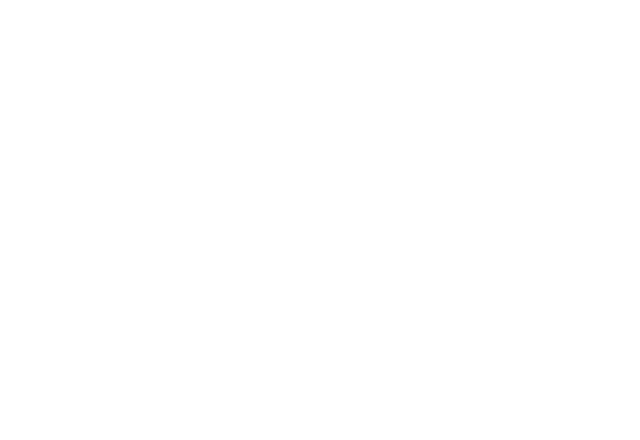
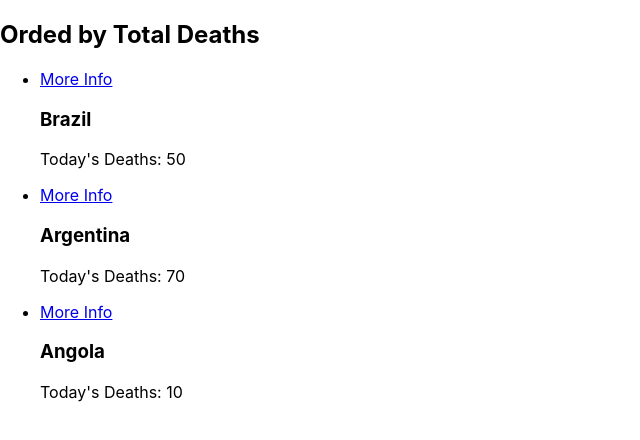
Before and after one commit to leopiresgoss/react-capstone-project, a React (Create React App) app: page / in a window 1280 px wide. Shown: the top 440 px of the page, without its empty margins (0-640 px from the left). Built offline with nearby package versions, Linux system fonts and the light colour scheme.

Commit message:
Add Homepage components

```diff
--- a/package.json
+++ b/package.json
@@ -6,6 +6,7 @@
     "@testing-library/jest-dom": "^5.16.4",
     "@testing-library/react": "^12.1.4",
     "@testing-library/user-event": "^13.5.0",
+    "prop-types": "^15.8.1",
     "react": "^18.0.0",
     "react-dom": "^18.0.0",
     "react-scripts": "5.0.0",
--- a/src/App.js
+++ b/src/App.js
@@ -1,6 +1,10 @@
+import Homepage from './pages/Homepage';
+
 function App() {
   return (
-    <div className="App" />
+    <div className="App">
+      <Homepage />
+    </div>
   );
 }
 
--- /dev/null
+++ b/src/components/Home/Countries.js
@@ -0,0 +1,37 @@
+import Country from './Country';
+
+const Countries = () => {
+  const counties = [
+    {
+      id: 1,
+      name: 'Brazil',
+      totalNewDeaths: 50,
+      totalNewCases: 200,
+    },
+    {
+      id: 2,
+      name: 'Argentina',
+      totalNewDeaths: 70,
+      totalNewCases: 300,
+    },
+    {
+      id: 3,
+      name: 'Angola',
+      totalNewDeaths: 10,
+      totalNewCases: 100,
+    },
+  ];
+
+  return (
+    <>
+      <h2>Orded by Total Deaths</h2>
+      <ul className="cards">
+        {counties.map((country) => (
+          <Country key={country.id} data={country} />
+        ))}
+      </ul>
+    </>
+  );
+};
+
+export default Countries;
--- /dev/null
+++ b/src/components/Home/Country.js
@@ -0,0 +1,25 @@
+import PropTypes from 'prop-types';
+
+const Country = ({ data }) => {
+  const { name, totalNewDeaths } = data;
+  return (
+    <li className="card">
+      <a className="details-link" href="/">More Info</a>
+      <h3>{name}</h3>
+      <p>
+        Today&apos;s Deaths:
+        {' '}
+        {totalNewDeaths}
+      </p>
+    </li>
+  );
+};
+
+Country.propTypes = {
+  data: PropTypes.shape({
+    name: PropTypes.string,
+    totalNewDeaths: PropTypes.number,
+  }).isRequired,
+};
+
+export default Country;
--- a/src/index.css
+++ b/src/index.css
@@ -6,8 +6,3 @@
   -webkit-font-smoothing: antialiased;
   -moz-osx-font-smoothing: grayscale;
 }
-
-code {
-  font-family: source-code-pro, Menlo, Monaco, Consolas, 'Courier New',
-    monospace;
-}
--- /dev/null
+++ b/src/pages/Homepage.js
@@ -0,0 +1,9 @@
+import Countries from '../components/Home/Countries';
+
+const Homepage = () => (
+  <div className="homepage container-fluid">
+    <Countries />
+  </div>
+);
+
+export default Homepage;
```
Also changed, not shown: 1 other file (tests, documents, lock files or other folders).
